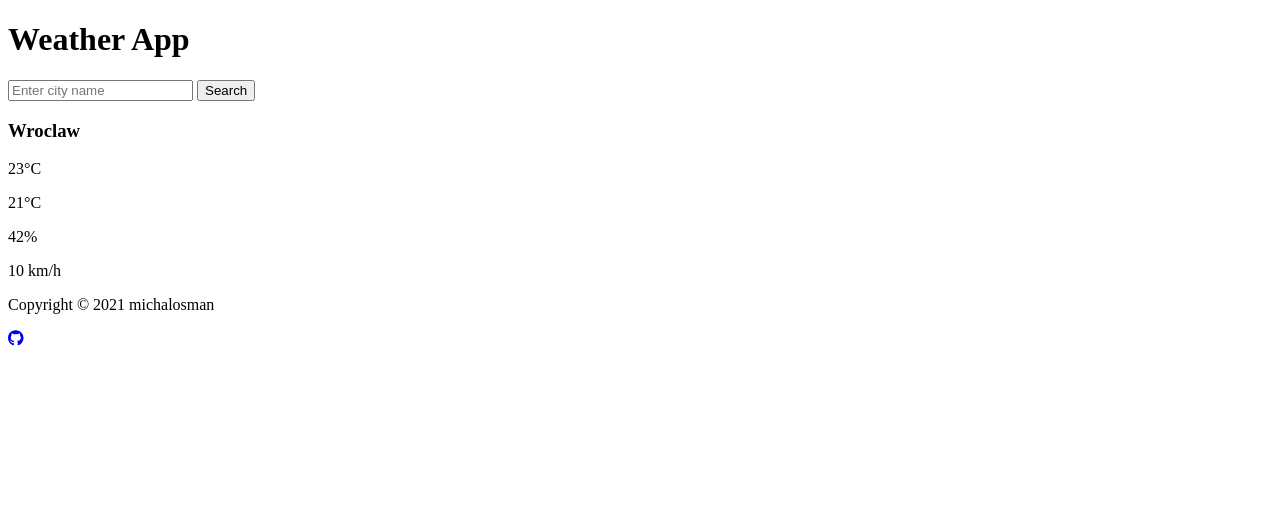
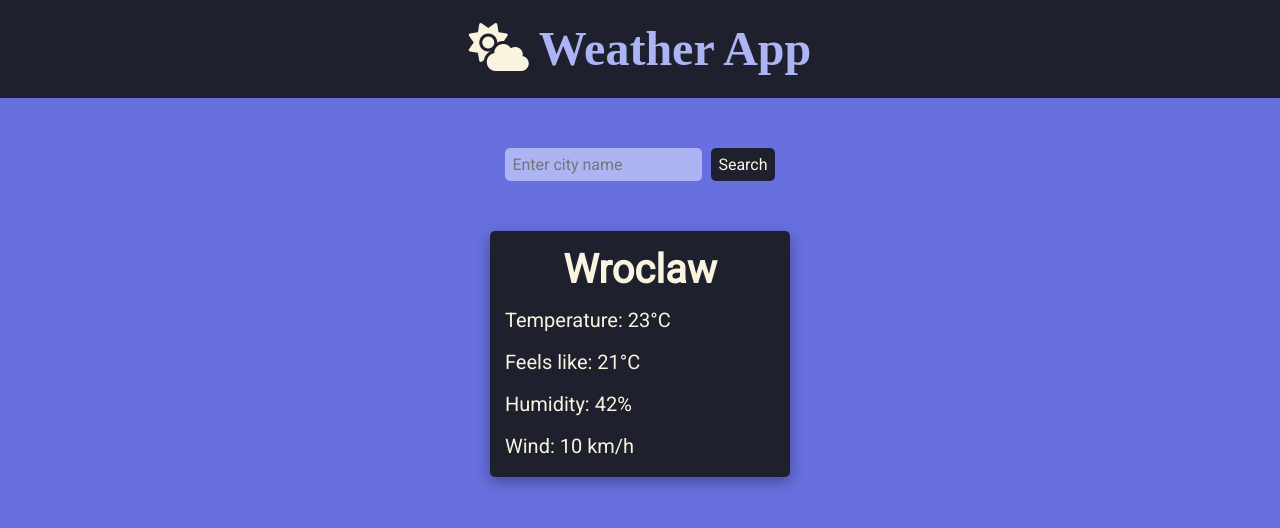
Before and after one commit to michalosman/weather-app, a website built with webpack: page dist/index.html in a window 1280 px wide. Built offline with nearby package versions, Linux system fonts and the light colour scheme; a web font is replaced by a local one.

Commit message:
Add basic styling

```diff
--- a/dist/index.html
+++ b/dist/index.html
@@ -5,6 +5,12 @@
     <meta http-equiv="X-UA-Compatible" content="IE=edge" />
     <meta name="viewport" content="width=device-width, initial-scale=1.0" />
     <title>Weather APP</title>
+    <link rel="stylesheet" href="style.css" />
+    <link rel="preconnect" href="https://fonts.gstatic.com" />
+    <link
+      href="https://fonts.googleapis.com/css2?family=Antic+Slab&family=Roboto&display=swap"
+      rel="stylesheet"
+    />
     <script
       src="https://kit.fontawesome.com/4c536a6bd5.js"
       crossorigin="anonymous"
@@ -12,30 +18,25 @@
   </head>
   <body>
     <header class="header">
-      <h1 class="page-name">Weather App</h1>
+      <h1 class="page-name"><i class="fas fa-cloud-sun"></i>Weather App</h1>
     </header>
     <main class="main">
       <form class="form" novalidate>
-        <input type="text" placeholder="Enter city name" />
+        <input
+          class="input"
+          type="text"
+          placeholder="Enter city name"
+          required
+        />
         <button class="btn btn-submit" type="submit">Search</button>
       </form>
       <div class="search-result">
-        <h3 class="city-name">Wroclaw</h3>
-        <p class="temperature">23°C</p>
-        <p class="feels-like">21°C</p>
-        <p class="humidity">42%</p>
-        <p class="wind">10 km/h</p>
+        <h3>Wroclaw</h3>
+        <p>Temperature: 23°C</p>
+        <p>Feels like: 21°C</p>
+        <p>Humidity: 42%</p>
+        <p>Wind: 10 km/h</p>
       </div>
     </main>
-    <footer class="footer">
-      <p class="copyright">Copyright © 2021 michalosman</p>
-      <a
-        href="https://github.com/michalosman"
-        class="github-link"
-        target="_blank"
-      >
-        <i class="github-icon fab fa-github"></i
-      ></a>
-    </footer>
   </body>
 </html>
--- a/dist/style.css
+++ b/dist/style.css
@@ -0,0 +1,121 @@
+:root {
+  --primary-light: #faf3e0;
+  --secondary-light: #acb4f4;
+  --primary-dark: #1e212d;
+  --secondary-dark: #6870e0;
+}
+
+*,
+*::before,
+*::after {
+  box-sizing: border-box;
+  padding: 0;
+  margin: 0;
+}
+
+html {
+  font-size: 62.5%;
+  line-height: 1.6;
+}
+
+body {
+  font-family: "Roboto", sans-serif;
+  font-size: 1.6rem;
+  background-color: var(--secondary-dark);
+}
+
+header {
+  font-family: "Antic Slab", serif;
+  font-size: 2.4rem;
+}
+
+h1,
+h2,
+h3 {
+  line-height: 1.2;
+}
+
+button,
+input {
+  padding: 0.5rem;
+  border: none;
+  border-radius: 5px;
+  color: inherit;
+  font-family: inherit;
+  font-size: inherit;
+  outline: none;
+}
+
+button {
+  cursor: pointer;
+}
+
+/* Header */
+
+.header {
+  padding: 2rem;
+  background-color: var(--primary-dark);
+  color: var(--secondary-light);
+}
+
+.page-name {
+  text-align: center;
+}
+
+.page-name i {
+  color: var(--primary-light);
+  margin-right: 1rem;
+}
+
+/* Main */
+
+.main {
+  padding: 2rem;
+  margin-top: 2rem;
+}
+
+.form {
+  padding: 1rem;
+  text-align: center;
+}
+
+.input {
+  margin-right: 0.5rem;
+  background-color: var(--secondary-light);
+  color: var(--primary-dark);
+  border: 2px solid transparent;
+}
+
+.btn {
+  background-color: var(--primary-dark);
+  color: var(--primary-light);
+  transition: border 0.2s ease-in-out;
+  border: 2px solid transparent;
+}
+
+.btn:hover {
+  border: 2px solid var(--secondary-light);
+}
+
+.search-result {
+  max-width: 300px;
+  padding: 1rem;
+  border-radius: 5px;
+  margin: 4rem auto;
+  background-color: var(--primary-dark);
+  color: var(--primary-light);
+  box-shadow: rgba(0, 0, 0, 0.35) 0px 5px 15px;
+}
+
+.search-result * {
+  padding: 0.5rem;
+}
+
+.search-result h3 {
+  font-size: 4rem;
+  text-align: center;
+}
+
+.search-result p {
+  font-size: 2rem;
+}
```
